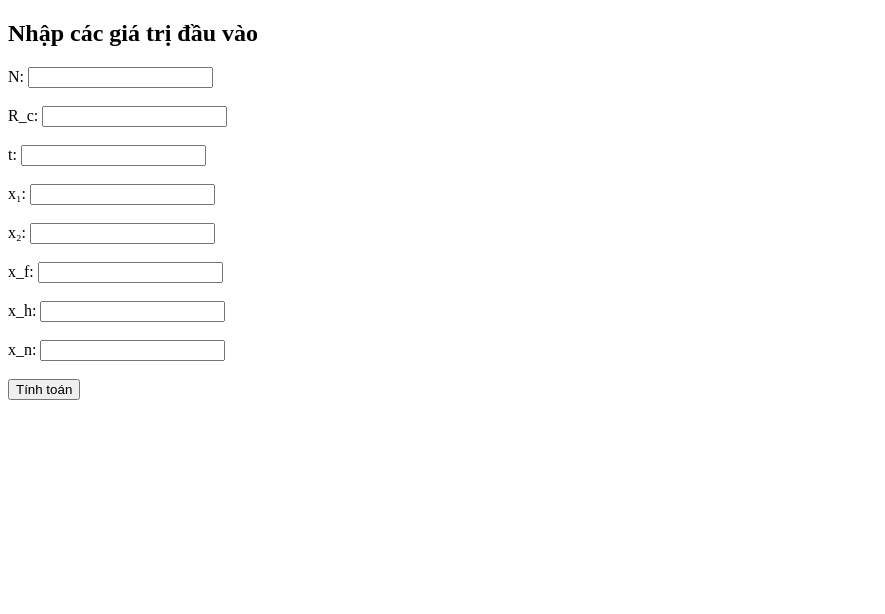
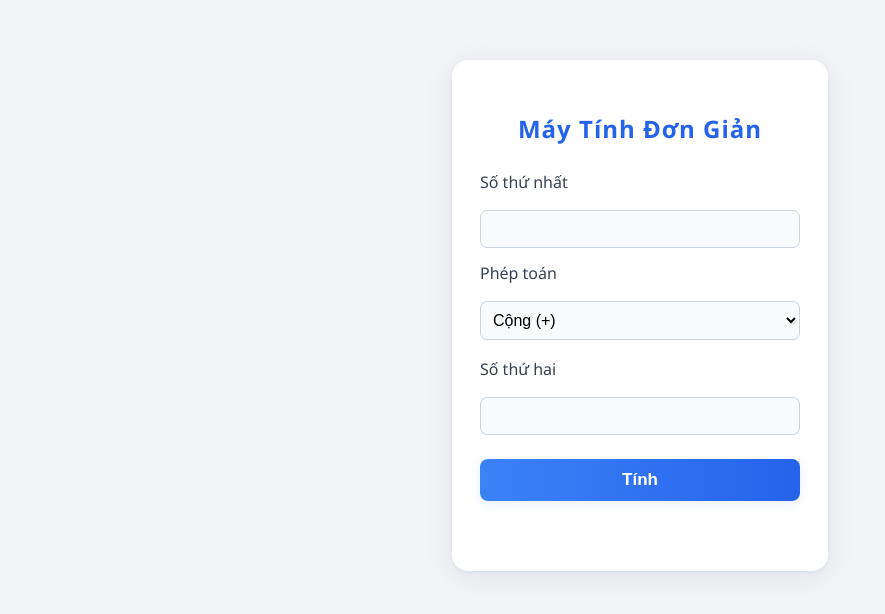
Before and after one commit to David22092007/Web-Caculate, a plain HTML site: page index.html in a window 1280 px wide. Shown: the whole page, without its empty margins (0-885 px from the left). Drawn offline with Linux system fonts and the light colour scheme.

Commit message:
Update index.html

```diff
--- a/index.html
+++ b/index.html
@@ -2,55 +2,137 @@
 <html lang="vi">
 <head>
     <meta charset="UTF-8">
-    <title>Web Caculate</title>
+    <title>Web Calculator</title>
+    <meta name="viewport" content="width=device-width, initial-scale=1.0">
+    <style>
+        body {
+            font-family: 'Segoe UI', Arial, sans-serif;
+            background: #f3f4f6;
+            margin: 0;
+            min-height: 100vh;
+            display: flex;
+            flex-direction: column;
+            align-items: center;
+        }
+        .container {
+            background: #fff;
+            margin-top: 60px;
+            padding: 32px 28px 24px 28px;
+            border-radius: 16px;
+            box-shadow: 0 6px 32px rgba(0,0,0,0.07), 0 1.5px 4px rgba(59,130,246,0.10);
+            min-width: 320px;
+            max-width: 95vw;
+        }
+        h2 {
+            margin-bottom: 26px;
+            color: #2563eb;
+            letter-spacing: 1px;
+            text-align: center;
+        }
+        form {
+            display: flex;
+            flex-direction: column;
+            gap: 14px;
+        }
+        label {
+            color: #374151;
+            font-weight: 500;
+            margin-bottom: 3px;
+        }
+        input[type="number"] {
+            border: 1px solid #cbd5e0;
+            border-radius: 7px;
+            padding: 9px 12px;
+            background: #f9fafb;
+            font-size: 16px;
+            transition: border 0.2s;
+        }
+        input[type="number"]:focus {
+            border: 1.7px solid #2563eb;
+            background: #fff;
+        }
+        select {
+            padding: 9px 8px;
+            border-radius: 7px;
+            border: 1px solid #cbd5e0;
+            font-size: 16px;
+            background: #f9fafb;
+            margin-bottom: 4px;
+        }
+        button {
+            margin-top: 10px;
+            padding: 11px 0;
+            background: linear-gradient(90deg, #3b82f6, #2563eb);
+            color: #fff;
+            border: none;
+            border-radius: 8px;
+            font-size: 17px;
+            font-weight: 600;
+            box-shadow: 0 2px 10px rgba(59,130,246,0.12);
+            cursor: pointer;
+            transition: background 0.2s, transform 0.1s;
+        }
+        button:hover {
+            background: linear-gradient(90deg, #2563eb, #1e40af);
+            transform: scale(1.03);
+        }
+        #result {
+            margin-top: 22px;
+            font-size: 19px;
+            color: #15803d;
+            font-weight: 500;
+            min-height: 24px;
+            text-align: center;
+        }
+        @media (max-width: 500px) {
+            .container {
+                padding: 16px 2vw;
+                min-width: unset;
+            }
+        }
+    </style>
 </head>
 <body>
-    <h2>Nhập các giá trị đầu vào</h2>
-    <label for="N">N:</label>
-    <input type="number" id="N"><br><br>
-    <label for="Rc">R_c:</label>
-    <input type="number" id="Rc"><br><br>
-    <label for="t">t:</label>
-    <input type="number" id="t"><br><br>
-    <label for="x1">x₁:</label>
-    <input type="number" id="x1"><br><br>
-    <label for="x2">x₂:</label>
-    <input type="number" id="x2"><br><br>
-    <label for="xf">x_f:</label>
-    <input type="number" id="xf"><br><br>
-    <label for="xh">x_h:</label>
-    <input type="number" id="xh"><br><br>
-    <label for="xn">x_n:</label>
-    <input type="number" id="xn"><br><br>
-
-    <button onclick="tinhToan()">Tính toán</button>
-    <br><br>
-    <div id="result"></div>
-
+    <div class="container">
+        <h2>Máy Tính Đơn Giản</h2>
+        <form id="calcForm" onsubmit="calculate(event)">
+            <label for="num1">Số thứ nhất</label>
+            <input type="number" id="num1" required>
+            <label for="operation">Phép toán</label>
+            <select id="operation">
+                <option value="add">Cộng (+)</option>
+                <option value="sub">Trừ (−)</option>
+                <option value="mul">Nhân (×)</option>
+                <option value="div">Chia (÷)</option>
+            </select>
+            <label for="num2">Số thứ hai</label>
+            <input type="number" id="num2" required>
+            <button type="submit">Tính</button>
+        </form>
+        <div id="result"></div>
+    </div>
     <script>
-        function tinhToan() {
-            // Lấy giá trị từ các input
-            const N = parseFloat(document.getElementById('N').value);
-            const Rc = parseFloat(document.getElementById('Rc').value);
-            const t = parseFloat(document.getElementById('t').value);
-            const x1 = parseFloat(document.getElementById('x1').value);
-            const x2 = parseFloat(document.getElementById('x2').value);
-            const xf = parseFloat(document.getElementById('xf').value);
-            const xh = parseFloat(document.getElementById('xh').value);
-            const xn = parseFloat(document.getElementById('xn').value);
-
-            // Kiểm tra giá trị nhập vào (có thể mở rộng kiểm tra thêm)
-            if (isNaN(N) || isNaN(Rc) || isNaN(t) || isNaN(x1) || isNaN(x2) || isNaN(xf) || isNaN(xh) || isNaN(xn)) {
-                document.getElementById('result').innerHTML = "<span style='color:red;'>Vui lòng nhập đầy đủ tất cả các giá trị!</span>";
-                return;
+        function calculate(event) {
+            event.preventDefault();
+            const num1 = parseFloat(document.getElementById('num1').value);
+            const num2 = parseFloat(document.getElementById('num2').value);
+            const op = document.getElementById('operation').value;
+            let result = '';
+            if (isNaN(num1) || isNaN(num2)) {
+                result = "Vui lòng nhập đủ hai số!";
+            } else {
+                switch (op) {
+                    case 'add': result = `${num1} + ${num2} = ${num1 + num2}`; break;
+                    case 'sub': result = `${num1} − ${num2} = ${num1 - num2}`; break;
+                    case 'mul': result = `${num1} × ${num2} = ${num1 * num2}`; break;
+                    case 'div':
+                        if (num2 === 0) result = "Không thể chia cho 0!";
+                        else result = `${num1} ÷ ${num2} = ${num1 / num2}`;
+                        break;
+                    default: result = "Phép toán không hợp lệ.";
+                }
             }
-
-            // Xử lý tính toán ở đây (ví dụ: cộng tất cả lại)
-            // Thay dòng dưới bằng công thức thực tế của bạn
-            let ketQua = N + Rc + t + x1 + x2 + xf + xh + xn;
-
-            // Hiển thị kết quả
-            document.getElementById('result').innerHTML = "Kết quả tính toán (ví dụ cộng các giá trị): <b>" + ketQua + "</b>";
+            document.getElementById('result').innerText = result;
         }
     </script>
 </body>
```
